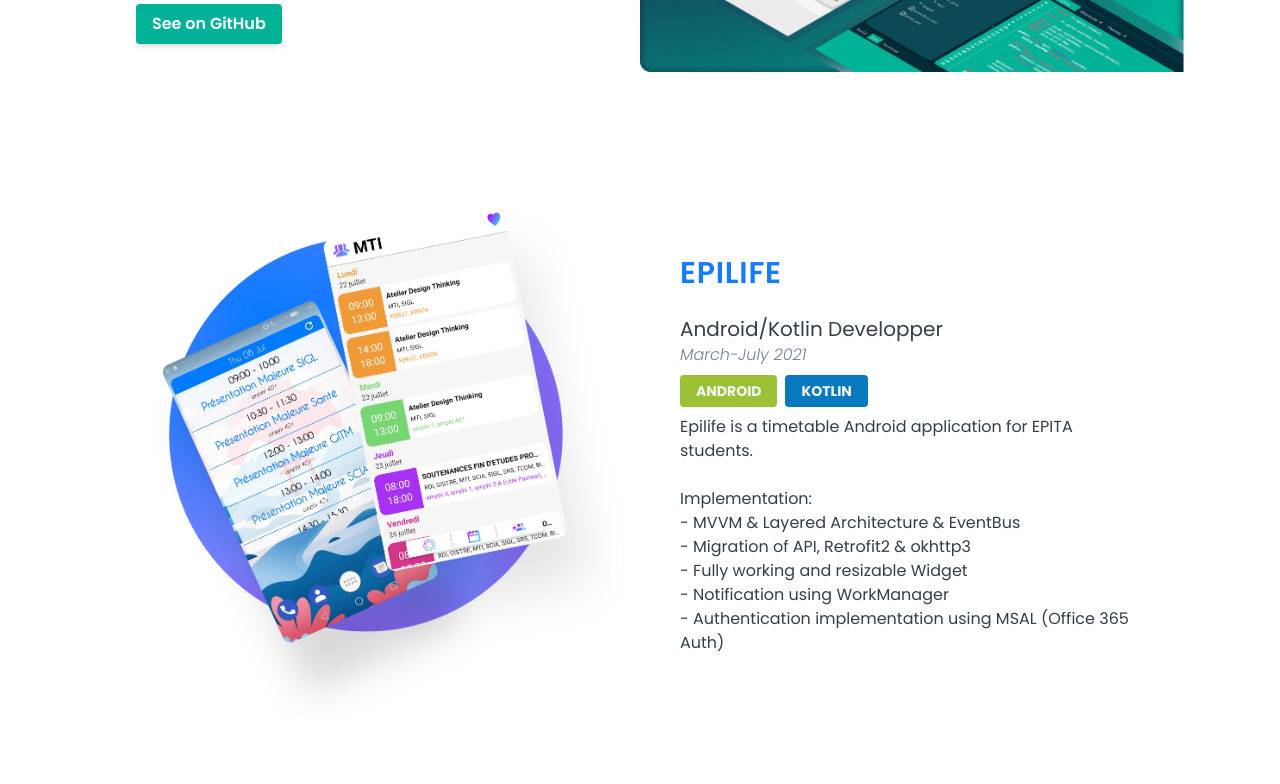
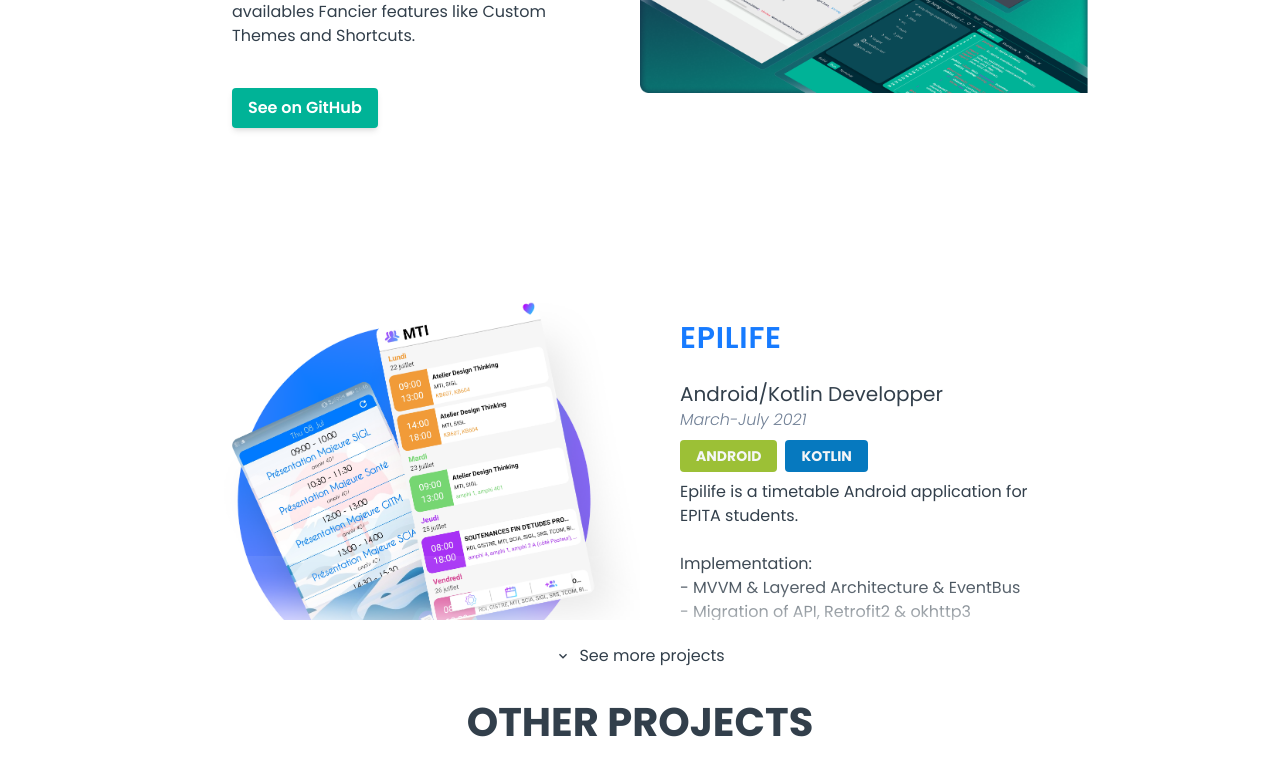
Before and after one commit to TonyHg/PortfolioV2, a Next.js app: page / in a window 1280 px wide. Shown: the part 3382-4166 px from the top of the page. Built offline with nearby package versions, Linux system fonts and the light colour scheme.

Commit message:
feat: add ExpandWrapper component

```diff
--- /dev/null
+++ b/components/common/expand-wrapper.tsx
@@ -0,0 +1,53 @@
+import React, { useEffect, useRef, useState } from 'react'
+import { MdKeyboardArrowDown } from 'react-icons/md'
+
+interface ExpandWrapperProps {
+  id: string
+  title: string
+  children: React.ReactNode
+}
+
+const ExpandWrapper: React.FC<ExpandWrapperProps> = ({
+  id,
+  title,
+  children,
+}) => {
+  const [expanded, setExpanded] = useState(false)
+  const expandedBtnRef = useRef<HTMLButtonElement>(null)
+  const onToggleExpanded = () => setExpanded((e) => !e)
+
+  useEffect(() => {
+    if (!expanded) {
+      expandedBtnRef.current?.scrollIntoView({
+        behavior: 'smooth',
+        block: 'end',
+      })
+    }
+  }, [expanded])
+  return (
+    <div
+      id={id}
+      className="container relative mx-auto mb-6 flex flex-col items-center justify-center"
+    >
+      <div className="title">{title}</div>
+      <div
+        className={expanded ? 'max-h-auto' : 'max-h-[290vh] overflow-y-hidden'}
+      >
+        {children}
+      </div>
+      <div className="bottom-inner-shadow w-full"></div>
+      <button
+        ref={expandedBtnRef}
+        onClick={onToggleExpanded}
+        className="mt-6 flex items-center justify-center gap-2"
+      >
+        <MdKeyboardArrowDown
+          className={`transition-all ${expanded ? 'rotate-180' : 'rotate-0'}`}
+        />
+        {expanded ? 'See less projects' : 'See more projects'}
+      </button>
+    </div>
+  )
+}
+
+export default ExpandWrapper
--- a/components/projects/main-projects.tsx
+++ b/components/projects/main-projects.tsx
@@ -1,14 +1,11 @@
+import React from 'react'
 import { mainProjects } from '../../common/projects'
 import { MainProjectsItem } from './main-projects-item'
+import ExpandWrapper from '../common/expand-wrapper'
 
 export const MainProjects: React.FC = () => {
   return (
-    <>
-      <div
-        id="projects"
-        className="çontainer mx-auto flex flex-col items-center justify-center"
-      >
-        <div className="title">MAIN PROJECTS</div>
+    <ExpandWrapper id="projects" title="MAIN PROJECTS">
       {mainProjects.map((project, idx) => (
         <MainProjectsItem
           key={`main-project-${idx}`}
@@ -16,7 +13,6 @@ export const MainProjects: React.FC = () => {
           isLeft={idx % 2 === 0}
         />
       ))}
-      </div>
-    </>
+    </ExpandWrapper>
   )
 }
--- a/components/projects/other-projects.tsx
+++ b/components/projects/other-projects.tsx
@@ -1,15 +1,13 @@
 import { otherProjects } from '../../common/projects'
 import { OtherProjectsItem } from './other-projects.item'
+import ExpandWrapper from '../common/expand-wrapper'
 
 export const OtherProjects: React.FC = () => {
   return (
-    <>
-      <div className="çontainer mx-auto flex w-full flex-col items-center justify-center">
-        <div className="title">OTHER PROJECTS</div>
-        {otherProjects.map((project, idx) => (
-          <OtherProjectsItem key={`other-project-${idx}`} project={project} />
-        ))}
-      </div>
-    </>
+    <ExpandWrapper id="other-projects" title="OTHER PROJECTS">
+      {otherProjects.map((project, idx) => (
+        <OtherProjectsItem key={`other-project-${idx}`} project={project} />
+      ))}
+    </ExpandWrapper>
   )
 }
--- a/styles/globals.css
+++ b/styles/globals.css
@@ -31,6 +31,15 @@ html {
   font-family: 'Kaushan Script', cursive;
 }
 
+.bottom-inner-shadow {
+  position: absolute;
+  height: 5rem;
+  bottom: 2rem;
+  -moz-box-shadow: inset 0 -20px 10px -10px #fff;
+  -webkit-box-shadow: inset 0 -20px 10px -10px #fff;
+  box-shadow: inset 0 -30px 50px -5px #fff;
+}
+
 @layer components {
   .btn-primary {
     @apply rounded bg-blue-500 py-2 px-4 font-semibold text-white shadow-md hover:bg-blue-700 focus:outline-none;
--- a/tailwind.config.js
+++ b/tailwind.config.js
@@ -6,16 +6,16 @@ module.exports = {
   theme: {
     extend: {
       colors: {
-        primary: "var(--primary)",
-        secondary: "var(--secondary)",
-        main: "var(--main)",
-        background: "var(--background)",
-        header: "var(--header)",
-        accent: "var(--accent)",
+        primary: 'var(--primary)',
+        secondary: 'var(--secondary)',
+        main: 'var(--main)',
+        background: 'var(--background)',
+        header: 'var(--header)',
+        accent: 'var(--accent)',
       },
       boxShadow: {
-        'navbar': 'rgba(120, 126, 154, 0.81) 0px -6px 44px -17px',
-      }
+        navbar: 'rgba(120, 126, 154, 0.81) 0px -6px 44px -17px',
+      },
     },
     fontWeight: {
       hairline: 100,
```
Also changed, not shown: 1 other file (tests, documents, lock files or other folders). Lines whose indentation alone changed are shown as unchanged.
